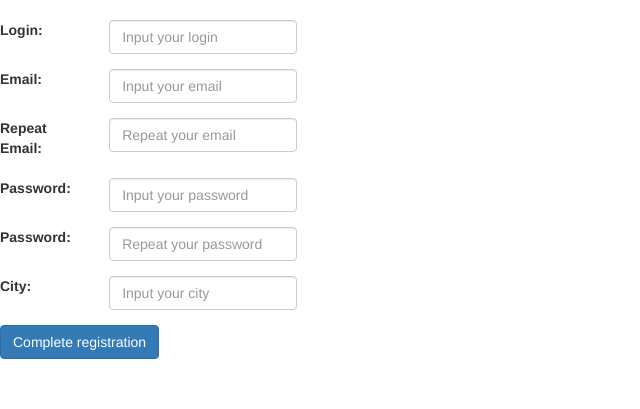
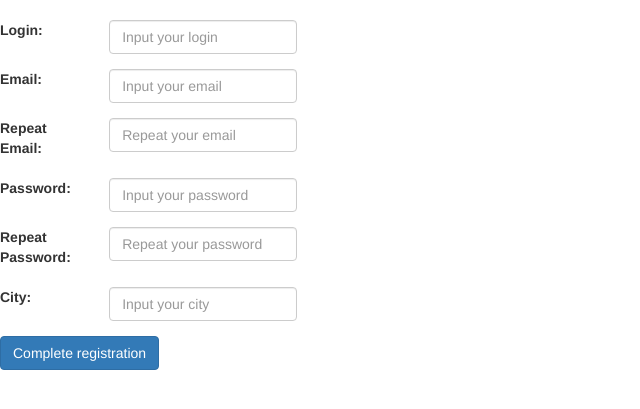
Before and after one commit to jimMoonrock/newproject, a Django app: page / in a window 1280 px wide. Shown: the top 409 px of the page, without its empty margins (0-640 px from the left). Run offline with Django 3.2, Linux system fonts and the light colour scheme; some libraries are stand-ins or nearby versions.

Commit message:
Last Change

```diff
--- a/app/templates/app/basic.html
+++ b/app/templates/app/basic.html
@@ -11,7 +11,10 @@
 <body>
 
 <br>
-<form>
+<form method="post"> <!-- Чтобы не могли взаламать странмцу,токен - генерирует рандомные цифры -->
+    {% csrf_token %}
+
+
     <div class="form-group row">
     <label for="inputLogin" class="col-sm-1 col-form-label">Login: </label>
     <div class="col-sm-2">
@@ -44,7 +47,7 @@
   </div>
 
     <div class="form-group row">
-    <label for="inputPassword4" class="col-sm-1 col-form-label">Password: </label>
+    <label for="inputPassword4" class="col-sm-1 col-form-label">Repeat Password: </label>
     <div class="col-sm-2">
       <input type="password" class="form-control" id="inputPassword4" placeholder="Repeat your password">
     </div>
```
